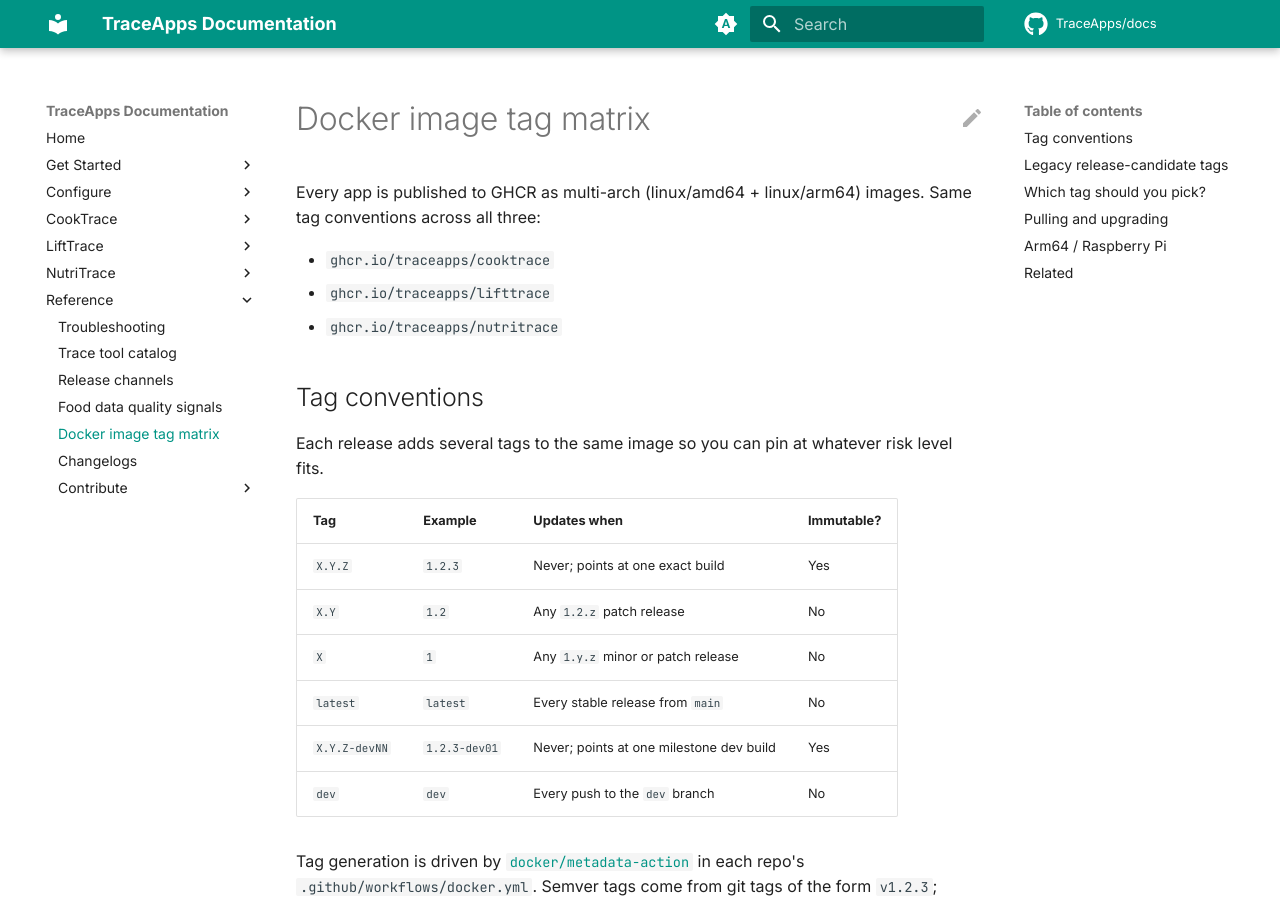
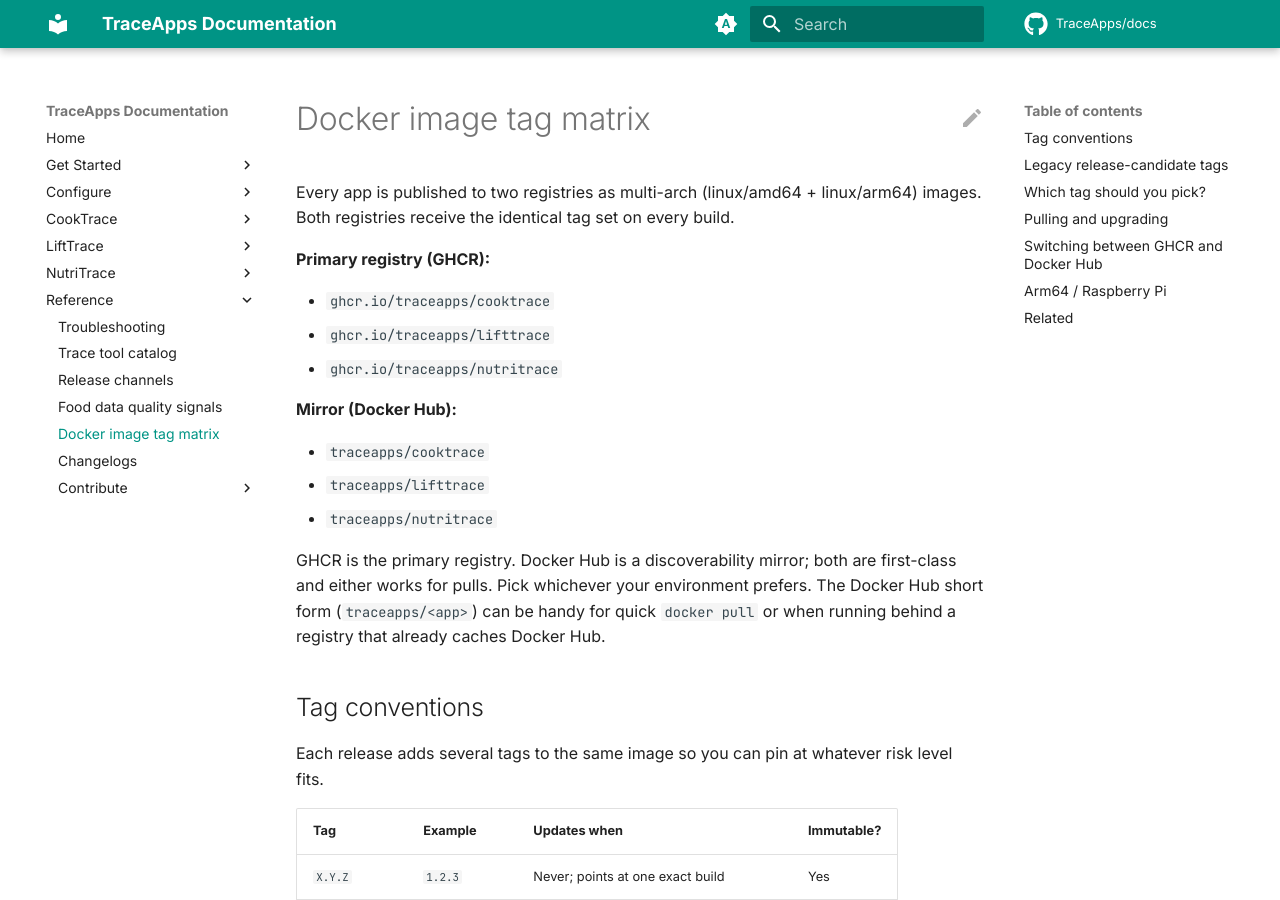
Before and after one commit to TraceApps/docs, an MkDocs documentation site: the page built from docs/reference/image-tags.md, in a window 1280 px wide and 900 px high. Built offline with MkDocs 1.6.1 and Material for MkDocs 9.7.7, drawn with Linux system fonts in a browser that asks for light colours; comment, search, counter and statistics services are not loaded; some of the changed text lies outside the part shown.

Commit message:
docs: add Docker Hub mirror alongside GHCR (GHCR remains primary)

````diff
--- a/docs/reference/image-tags.md
+++ b/docs/reference/image-tags.md
@@ -1,10 +1,20 @@
 # Docker image tag matrix
 
-Every app is published to GHCR as multi-arch (linux/amd64 + linux/arm64) images. Same tag conventions across all three:
+Every app is published to two registries as multi-arch (linux/amd64 + linux/arm64) images. Both registries receive the identical tag set on every build.
+
+**Primary registry (GHCR):**
 
 - `ghcr.io/traceapps/cooktrace`
 - `ghcr.io/traceapps/lifttrace`
 - `ghcr.io/traceapps/nutritrace`
+
+**Mirror (Docker Hub):**
+
+- `traceapps/cooktrace`
+- `traceapps/lifttrace`
+- `traceapps/nutritrace`
+
+GHCR is the primary registry. Docker Hub is a discoverability mirror; both are first-class and either works for pulls. Pick whichever your environment prefers. The Docker Hub short form (`traceapps/<app>`) can be handy for quick `docker pull` or when running behind a registry that already caches Docker Hub.
 
 ## Tag conventions
 
@@ -44,6 +54,19 @@ docker compose up -d
 
 On a rolling tag (`latest`, `X.Y`, `X`, `dev`), `pull` fetches the new image and `up -d` recreates the container. On an immutable tag (`X.Y.Z`), `pull` is a no-op; bump the tag in your compose file first, then `pull` and `up -d`.
 
+## Switching between GHCR and Docker Hub
+
+The tag set is identical, so switching registries is a one-line edit in your compose file:
+
+```diff
+ services:
+   cooktrace:
+-    image: ghcr.io/traceapps/cooktrace:1
++    image: traceapps/cooktrace:1
+```
+
+Then `docker compose pull && docker compose up -d`. Images are byte-for-byte the same build (one push job publishes to both), so container state carries over cleanly.
+
 ## Arm64 / Raspberry Pi
 
 Both architectures are in every published image, so a Pi 4 or Pi 5 just pulls the same tag as an x86 server. If you see `no matching manifest for linux/arm64/v8` your Docker install is old; upgrade Docker Engine or Docker Desktop and re-pull.
````
Also changed, not shown: docs/getting-started/compose.md (+1 -1 lines), docs/reference/release-channels.md (+1 -1 lines).
